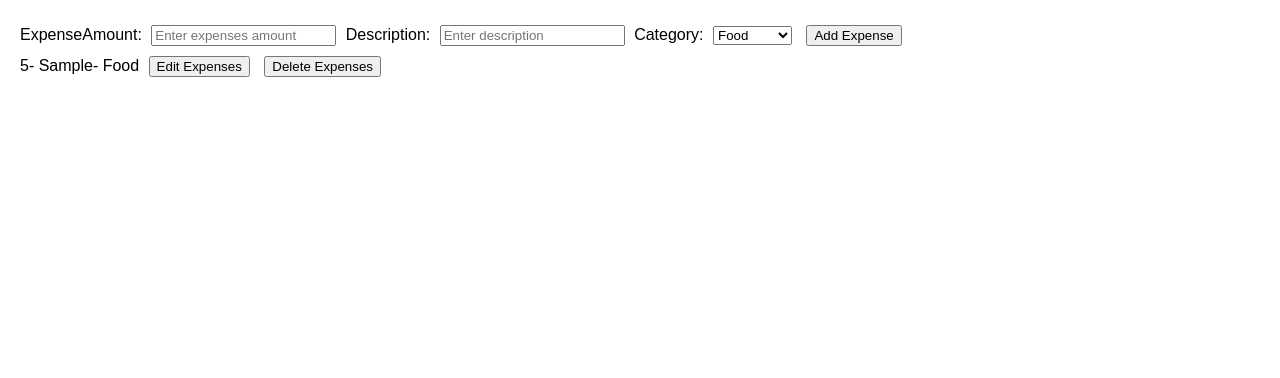
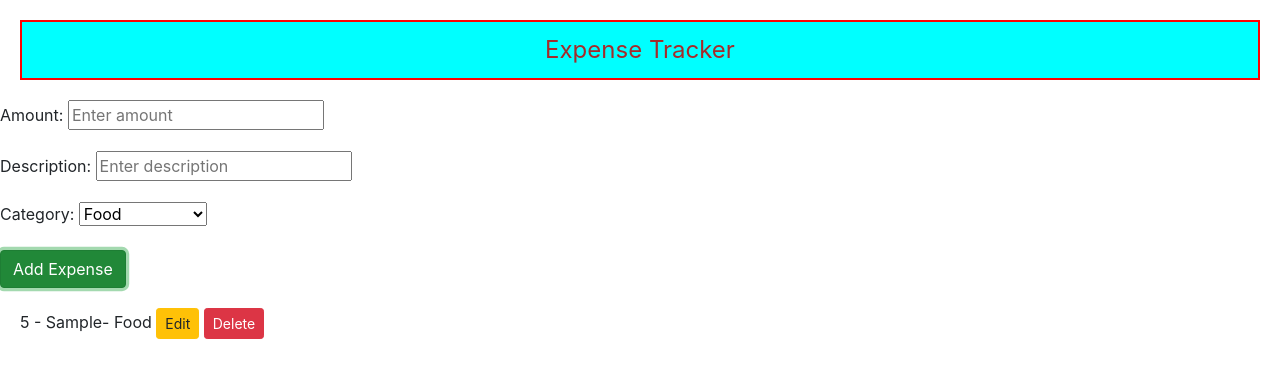
Before and after one commit to shalinigogikar/Expense-Tracker, a plain HTML site: page index.html in a window 1280 px wide. Both pictures are taken after typing "5", "Sample" into the empty fields and a click on the button "Add Expense". Drawn offline with nearby package versions, Linux system fonts and the light colour scheme.

Commit message:
bootstrap included

```diff
--- a/index.html
+++ b/index.html
@@ -3,50 +3,47 @@
 <head>
     <meta charset="UTF-8">
     <meta name="viewport" content="width=device-width, initial-scale=1.0">
+    <title>Expense Tracker</title>
     <style>
-    body {
-      font-family: Arial, sans-serif;
-      margin: 20px;
-    }
-    input, button, select {
-      margin: 5px;
-    }
-    table {
-      width: 100%;
-      border-collapse: collapse;
-    }
-    th, td {
-      border: 1px solid #ddd;
-      padding: 8px;
-    }
-    th {
-      background-color: #f4f4f4;
+        .centered-word {
+            text-align: center;
+            font-size:x-large;
+            color:brown;
+            background-color: aqua;
+            border:2px solid red;
+            margin:20px;
+            padding:10px;
         }
     </style>
+        <!-- Bootstrap CSS -->
+        <link href="https://stackpath.bootstrapcdn.com/bootstrap/4.5.2/css/bootstrap.min.css" rel="stylesheet">
+
 </head>
 <body>
-  <label for="amount">ExpenseAmount:</label>
-  <input type="number" id="amount" placeholder="Enter expenses amount">
-
+    <div class="centered-word">Expense Tracker</div>
+    <div class="form-group">
+        <label for="amount">Amount:</label>
+        <input type="Number" id="amount"  placeholder="Enter amount">
+    </div>
+    <div class="form-group">
         <label for="description">Description:</label>
-  <input type="text" id="description" placeholder="Enter description">
-
+        <input type="text" id="description"  placeholder="Enter description">
+    </div>
+    <div class="form-group">
         <label for="category">Category:</label>
-  <select id="category">
+        <select id="category" >
             <option value="Food">Food</option>
             <option value="Transport">Transport</option>
+            <option value="Entertainment">Entertainment</option>
             <option value="Shopping">Shopping</option>
-    <option value="Movie">Movie</option>
         </select>
-
-  <button id="addExpense">Add Expense</button>
-
-
-    <div id="expenseList">
-      <!-- Expenses will be listed here-->
     </div>
-
-
+    <button id="addExpense" class="btn btn-primary">Add Expense</button>
+    <ul id="expenseList" class="list-group"></ul>
     <script src="index.js"></script>
+     <!-- Bootstrap JS (Optional for interactive components like modals or dropdowns)
+     <script src="https://code.jquery.com/jquery-3.5.1.slim.min.js"></script>
+     <script src="https://cdn.jsdelivr.net/npm/bootstrap@4.5.2/dist/js/bootstrap.bundle.min.js"></script>
+-->
 </body>
 </html>
--- a/index.js
+++ b/index.js
@@ -9,16 +9,18 @@ document.addEventListener('DOMContentLoaded', () => {
 
 
     const renderExpenses = () => {
+        console.log(expenses);
         expenseList.innerHTML = '';
         expenses.forEach((expense, index) => {
             const div = document.createElement('div');
-              div.className = 'expense-item';
+            div.className = 'card-mb-2';
             div.innerHTML = `
-                 ${expense.amount}-
-                 ${expense.description}-
+                <div class="card-body">
+                    ${expense.amount} - ${expense.description}-
                  ${expense.category}
-                  <button onclick="editExpense(${index})">Edit Expenses</button>
-                  <button onclick="deleteExpense(${index})">Delete Expenses</button>
+                    <button class="btn btn-warning btn-sm" onclick="editExpense(${index})">Edit</button>
+                    <button class="btn btn-danger btn-sm" onclick="deleteExpense(${index})">Delete</button>
+                </div>
             `;
             expenseList.appendChild(div);
         });
@@ -70,6 +72,8 @@ document.addEventListener('DOMContentLoaded', () => {
         renderExpenses();
     };
 
+    addExpenseButton.classList.add('btn','btn-success');
+
     addExpenseButton.onclick = addExpense;
 
     renderExpenses();
```
Lines whose indentation alone changed are shown as unchanged.
